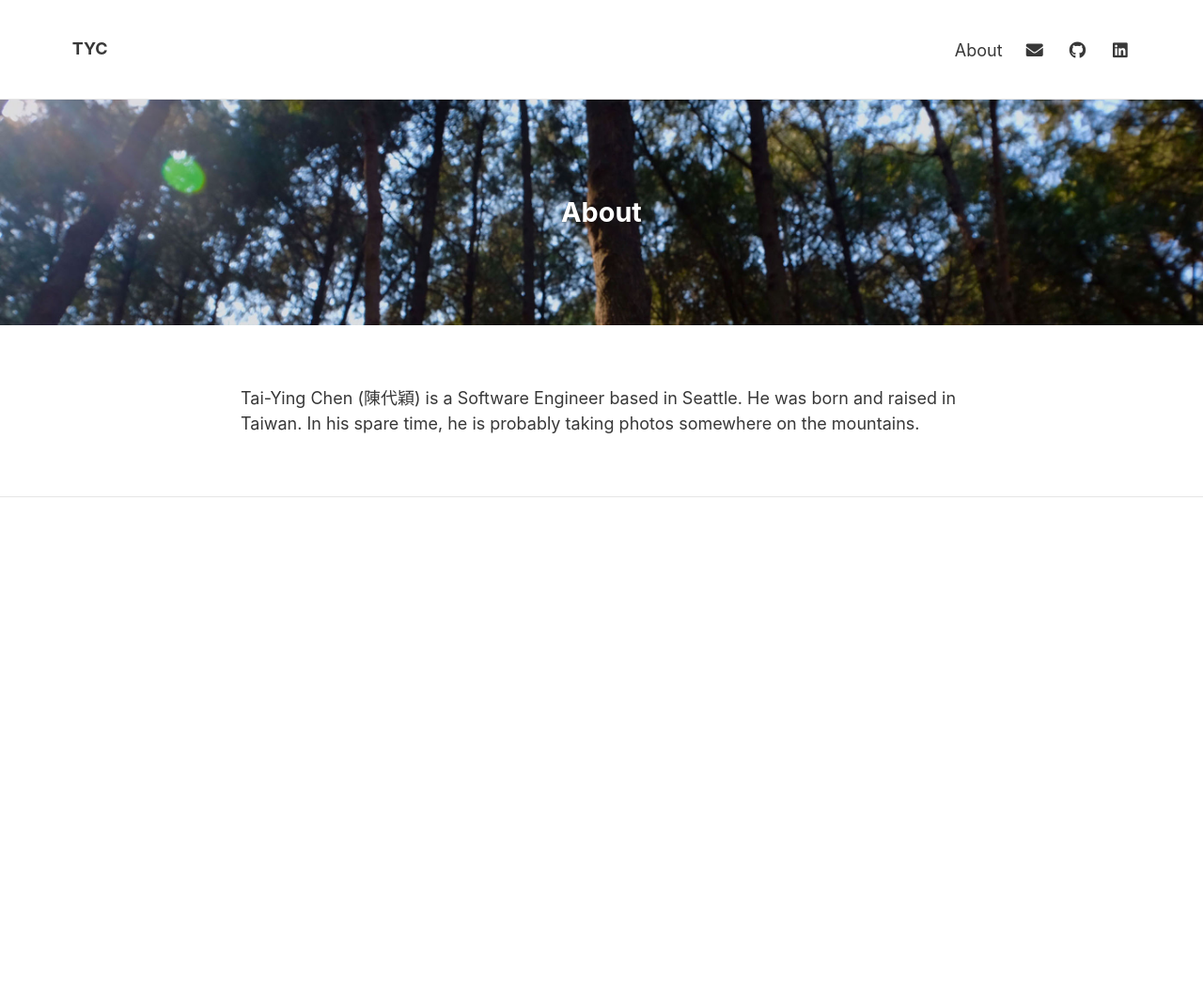
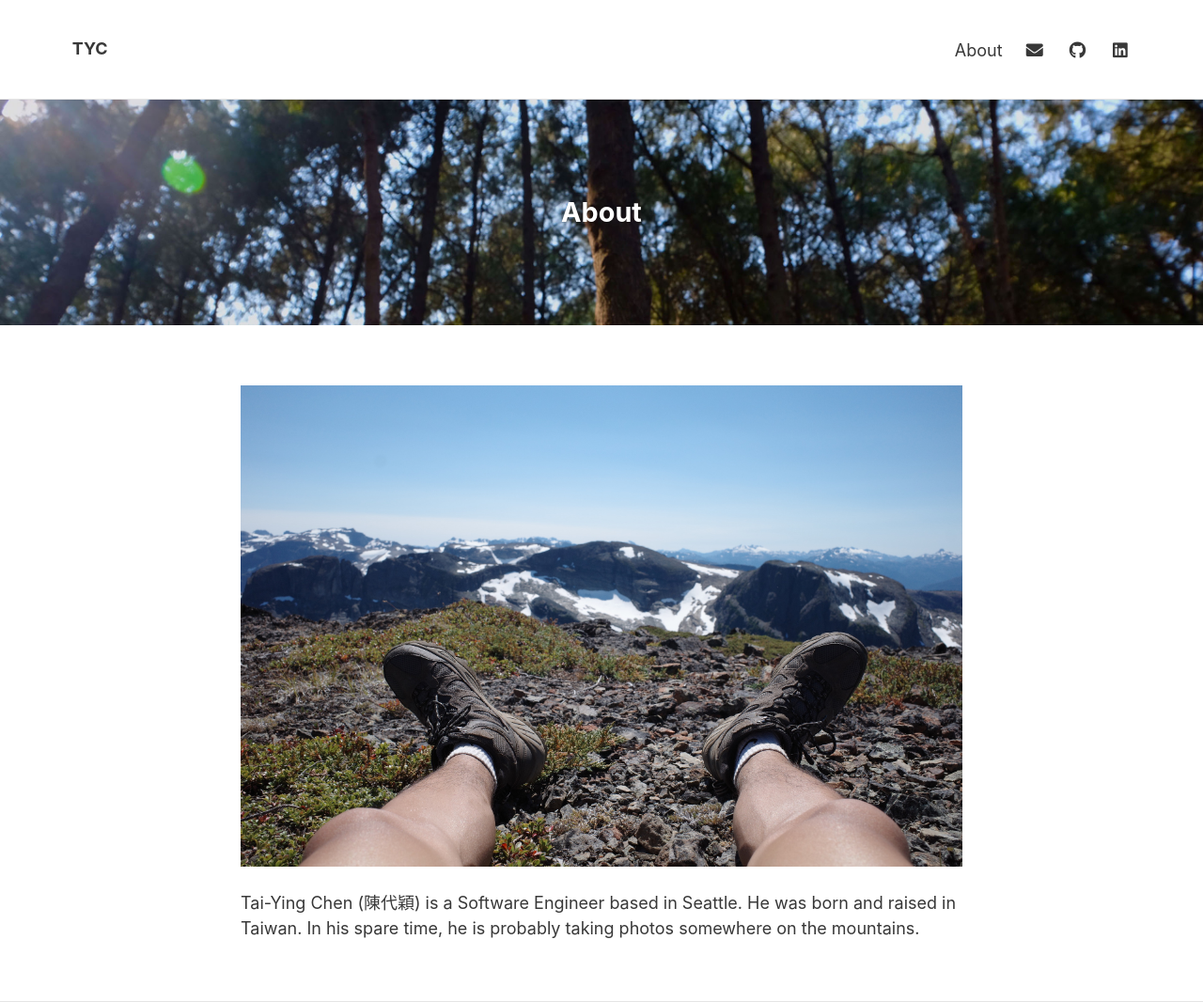
Before and after one commit to taiyingchen/taiyingchen.github.io, a Jekyll site: the page built from about.md, in a window 1280 px wide. Shown: the whole page at 94% size. Built offline with Jekyll 4.4.1, drawn with Linux system fonts in a browser that asks for light colours; nearby versions of some CDN libraries; before the commit the page ends 900 px from its top, so only the background shows below that.

Commit message:
Update about

```diff
--- a/about.md
+++ b/about.md
@@ -5,4 +5,6 @@ permalink: /about/
 feature-img: "assets/img/cover.jpg"
 ---
 
+![]({{ site.baseurl }}/assets/img/IMG_0192.jpg)
+
 Tai-Ying Chen (陳代穎) is a Software Engineer based in Seattle. He was born and raised in Taiwan. In his spare time, he is probably taking photos somewhere on the mountains.
```
Also changed, not shown: assets/img/IMG_0192.jpg (added).
